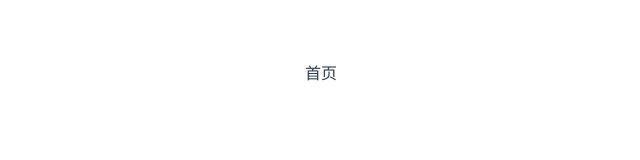
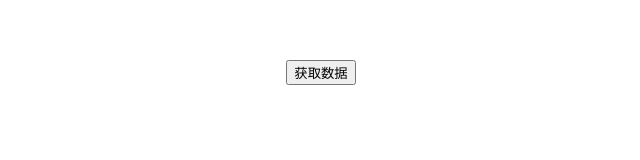
Before and after one commit to LianQianChao/markmeet, a Vue app: page / in a window 1280 px wide. Shown: the top 160 px of the page, without its empty margins (319-959 px from the left). Built offline with nearby package versions, Linux system fonts and the light colour scheme.

Commit message:
feat:添加axios

```diff
--- /dev/null
+++ b/src/utils/axios.js
@@ -0,0 +1,8 @@
+import axios from 'axios'
+
+const instance = axios.create({
+    baseURL: 'http://localhost:3000/mock/',
+    timeout: 1000
+})
+
+export default instance
--- a/src/views/Index.vue
+++ b/src/views/Index.vue
@@ -1,8 +1,12 @@
 <script setup>
+import instance from '../utils/axios';
 
+    function getData(){
+        instance.get('/login').then(res => console.log(res))
+    }
 </script>
 <template>
     <div>
-        首页
+        <button @click="getData">获取数据</button>
     </div>
 </template>
```
